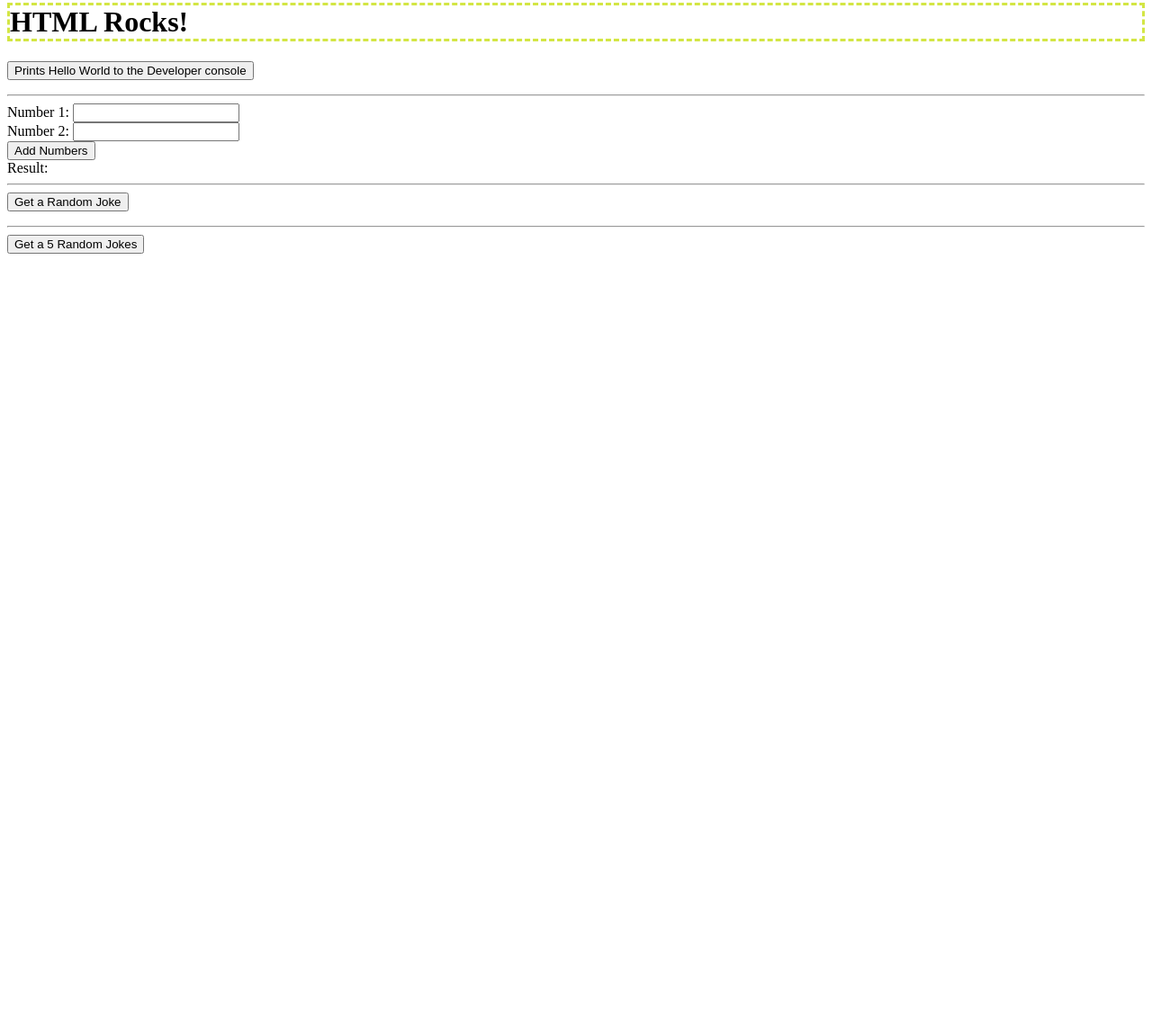
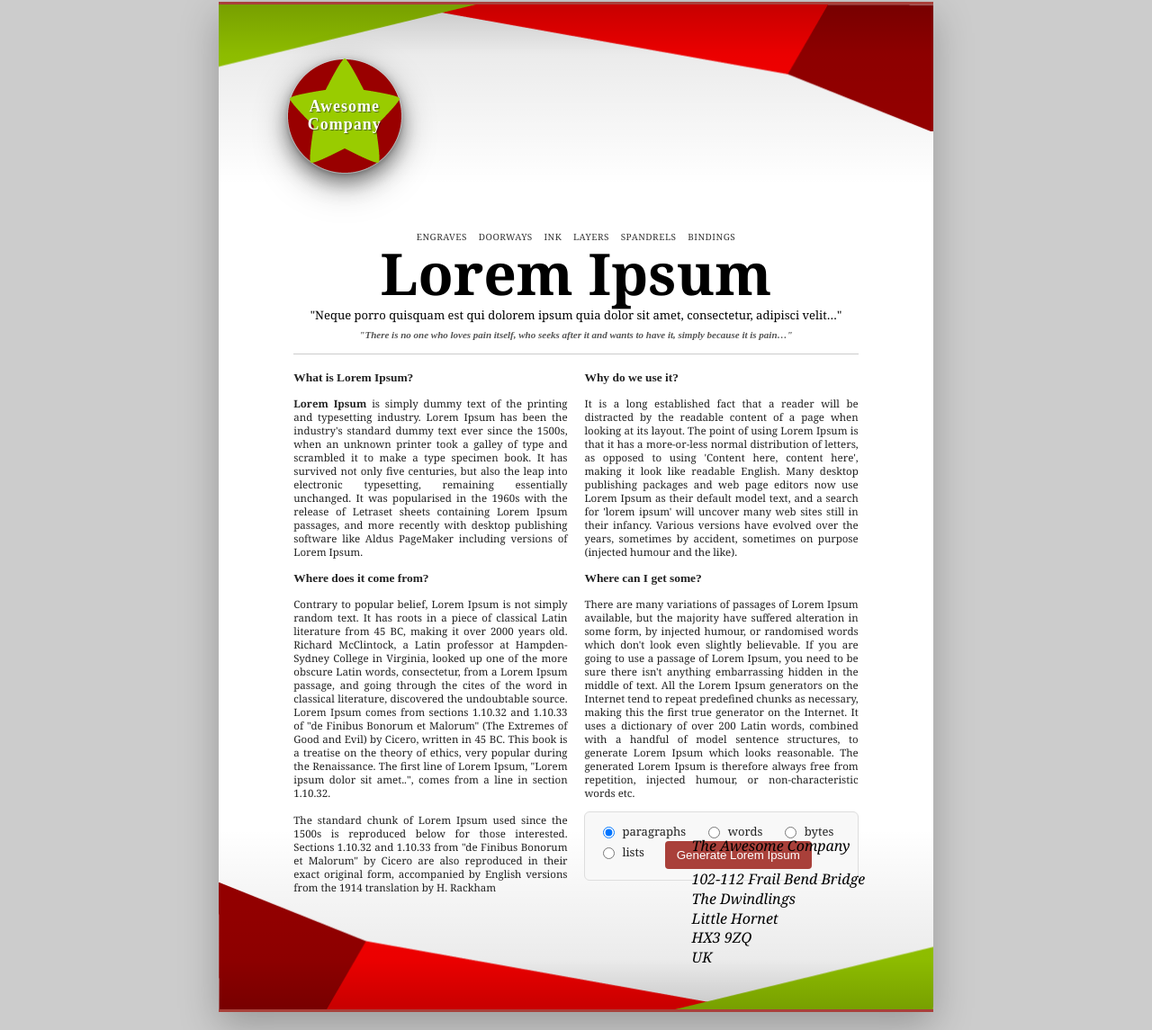
Before and after one commit to jwstringham/M6.2-Lab, a website: page index.html in a window 1280 px wide. Shown: the part 18-1163 px from the top of the page at 90% size. Before the commit the page ends 800 px from the top, so only its background shows below. Drawn offline with Linux system fonts and the light colour scheme.

Commit message:
lab completion

```diff
--- a/css/style.css
+++ /dev/null
@@ -1,29 +0,0 @@
-h1{
-  border-color: #d3e644;
-  border-style: dashed;
-}
-
-table {
-  border-collapse: collapse;
-  width: 100%;
-  margin-bottom: 20px;
-}
-
-th, td {
-  padding: 12px 15px;
-  text-align: left;
-  border-bottom: 1px solid #ddd;
-}
-
-th {
-  background-color: #f2f2f2;
-  font-weight: bold;
-}
-
-tbody tr:nth-child(even) {
-  background-color: #f9f9f9;
-}
-
-tbody tr:hover {
-  background-color: #e9e9e9;
-}
--- a/index.html
+++ b/index.html
@@ -1,108 +1,77 @@
-<!doctype html>
-<html>
+<!DOCTYPE html>
+<html lang="en-US">
+<head>
+  <meta charset="utf-8" />
+  <meta name="viewport" content="width=device-width" />
+  <title>Fancy letterheaded paper</title>
+  <link rel="stylesheet" href="style.css" />
+</head>
+<body>
 
-<head>
-  <meta charset="utf-8">
-  <title>Hello World!</title>
-  <meta name="description" content="">
-  <meta name="viewport" content="width=device-width, initial-scale=1">
-  <link rel="stylesheet" href="css/style.css">
-  <link rel="shortcut icon" href="img/favicon.ico">
-</head>
+  <article class="letter">
+    <h1 class="logo">Awesome<br>Company</h1>
 
-<body>
-  <h1>HTML Rocks!</h1>
-  <p>
-    <button  onclick="helloWorld()">Prints Hello World to the Developer console</button>
-  </p>
-  <hr>
-  <form id="addForm">
-    <label for="num1">Number 1:</label>
-    <input type="number" id="num1" name="num1" required>
-    <br>
-    <label for="num2">Number 2:</label>
-    <input type="number" id="num2" name="num2" required>
-    <br>
-    <button type="submit">Add Numbers</button>
-  </form>
+    <nav class="topnav" aria-label="secondary">
+      <a href="#">ENGRAVES</a>
+      <a href="#">DOORWAYS</a>
+      <a href="#">INK</a>
+      <a href="#">LAYERS</a>
+      <a href="#">SPANDRELS</a>
+      <a href="#">BINDINGS</a>
+    </nav>
 
-  <label id="result">Result:</label>
+    <header class="hero">
+      <h2>Lorem Ipsum</h2>
+      <p class="strap1">"Neque porro quisquam est qui dolorem ipsum quia dolor sit amet, consectetur, adipisci velit…"</p>
+      <p class="strap2">"There is no one who loves pain itself, who seeks after it and wants to have it, simply because it is pain…"</p>
+    </header>
 
-  <hr>
+    <hr class="divider">
 
-  <button id="jokeButton">Get a Random Joke</button>
-  <p id="joke"></p>
+    <section class="content">
+      <div class="grid">
+        <div>
+          <h3>What is Lorem Ipsum?</h3>
+          <p><strong>Lorem Ipsum</strong> is simply dummy text of the printing and typesetting industry. Lorem Ipsum has been the industry's standard dummy text ever since the 1500s, when an unknown printer took a galley of type and scrambled it to make a type specimen book. It has survived not only five centuries, but also the leap into electronic typesetting, remaining essentially unchanged. It was popularised in the 1960s with the release of Letraset sheets containing Lorem Ipsum passages, and more recently with desktop publishing software like Aldus PageMaker including versions of Lorem Ipsum.</p>
 
-  <hr>
-  <button id="jokeButtonTable">Get a  5 Random Jokes</button>
-  <table id="jokeTable"></table>
+          <h3>Where does it come from?</h3>
+          <p>Contrary to popular belief, Lorem Ipsum is not simply random text. It has roots in a piece of classical Latin literature from 45 BC, making it over 2000 years old. Richard McClintock, a Latin professor at Hampden-Sydney College in Virginia, looked up one of the more obscure Latin words, consectetur, from a Lorem Ipsum passage, and going through the cites of the word in classical literature, discovered the undoubtable source. Lorem Ipsum comes from sections 1.10.32 and 1.10.33 of "de Finibus Bonorum et Malorum" (The Extremes of Good and Evil) by Cicero, written in 45 BC. This book is a treatise on the theory of ethics, very popular during the Renaissance. The first line of Lorem Ipsum, "Lorem ipsum dolor sit amet..", comes from a line in section 1.10.32.<br><br>The standard chunk of Lorem Ipsum used since the 1500s is reproduced below for those interested. Sections 1.10.32 and 1.10.33 from "de Finibus Bonorum et Malorum" by Cicero are also reproduced in their exact original form, accompanied by English versions from the 1914 translation by H. Rackham</p>
+        </div>
 
-  <script type="module" script="js/main.js">
-    import {helloWorld, add, fetchRandomJoke, fetch5RandomJokes} from './js/main.js';
+        <div>
+          <h3>Why do we use it?</h3>
+          <p>It is a long established fact that a reader will be distracted by the readable content of a page when looking at its layout. The point of using Lorem Ipsum is that it has a more-or-less normal distribution of letters, as opposed to using 'Content here, content here', making it look like readable English. Many desktop publishing packages and web page editors now use Lorem Ipsum as their default model text, and a search for 'lorem ipsum' will uncover many web sites still in their infancy. Various versions have evolved over the years, sometimes by accident, sometimes on purpose (injected humour and the like).</p>
 
-    // This shows how to assign a function to the window object
-    // so that it can be called from the browser console
-    window.helloWorld = helloWorld;
+          <h3>Where can I get some?</h3>
+          <p>There are many variations of passages of Lorem Ipsum available, but the majority have suffered alteration in some form, by injected humour, or randomised words which don't look even slightly believable. If you are going to use a passage of Lorem Ipsum, you need to be sure there isn't anything embarrassing hidden in the middle of text. All the Lorem Ipsum generators on the Internet tend to repeat predefined chunks as necessary, making this the first true generator on the Internet. It uses a dictionary of over 200 Latin words, combined with a handful of model sentence structures, to generate Lorem Ipsum which looks reasonable. The generated Lorem Ipsum is therefore always free from repetition, injected humour, or non-characteristic words etc.</p>
 
-    // This shows how to add an event listener to a button in the HTML
-    // and call a function when the button is clicked
-    const form = document.getElementById('addForm');
-    form.addEventListener('submit', function(e) {
-      e.preventDefault();
-      const num1 = parseFloat(document.getElementById('num1').value);
-      const num2 = parseFloat(document.getElementById('num2').value);
-      try{
-        const result = add(num1, num2);
-        document.getElementById('result').textContent = `Result: ${result}`;
-      }catch(e){
-        console.error(e);
-        document.getElementById('result').textContent = `Error: ${e.message}`;
-      }
+          <form class="ipsum-controls" id="ipsumForm">
+            <label><input type="radio" name="mode" value="paragraphs" checked> paragraphs</label>
+            <label><input type="radio" name="mode" value="words"> words</label>
+            <label><input type="radio" name="mode" value="bytes"> bytes</label>
+            <label><input type="radio" name="mode" value="lists"> lists</label>
+            <button type="button" id="sayChoice">Generate Lorem Ipsum</button>
+          </form>
+        </div>
+      </div>
+    </section>
 
-    });
+    <address>
+      <p>The Awesome Company</p>
+      <p>102-112 Frail Bend Bridge<br>
+      The Dwindlings<br>
+      Little Hornet<br>
+      HX3 9ZQ<br>
+      UK</p>
+    </address>
+  </article>
 
-    // this shows how to add an event listener to a button in the HTML
-    // that calls a function that fetches a random joke from an API
-    // and displays it on the page
-    const jokebtn = document.getElementById('jokeButton');
-    const jokeresult = document.getElementById('joke');
-    jokebtn.addEventListener('click', async () => {
-      try {
-        jokeresult.textContent = 'Loading...';
-        const joke = await fetchRandomJoke();
-        document.getElementById('joke').textContent = joke;
-      } catch (e) {
-        console.error(e);
-        document.getElementById('joke').textContent = `Error: ${e.message}`;
-      }
-    });
-
-    // this shows how to add an event listener to a button in the HTML
-    // that calls a function that fetches 5 random jokes from an API
-    // and displays them in a table on the page
-    const jokeTableBtn = document.getElementById('jokeButtonTable');
-    const jokeTable = document.getElementById('jokeTable');
-    jokeTableBtn.addEventListener('click', async () => {
-      try {
-        jokeTable.textContent = 'Loading...';
-        const joke = await fetch5RandomJokes();
-        jokeTable.innerHTML = `
-              <thead>
-              <tr>
-                <th>Joke</th>
-              </tr>
-              </thead>
-              <tbody>
-              ${joke.map(j => `<tr><td>${j}</td></tr>`).join('')}
-              </tbody>
-            `;
-      } catch (e) {
-        console.error(e);
-        document.getElementById('joke').textContent = `Error: ${e.message}`;
-      }
+  <!-- Minimal DOM script for the alert() requirement -->
+  <script>
+    document.getElementById('sayChoice').addEventListener('click', () => {
+      const selected = document.querySelector('input[name="mode"]:checked');
+      alert(`Selected option: ${selected ? selected.value : 'none'}`);
     });
   </script>
-
 </body>
-
 </html>
--- a/js/main.js
+++ /dev/null
@@ -1,64 +0,0 @@
-/**
- * This file should only contain functions that don't interact with the DOM.
- * That means no document.querySelector, no document.getElementById, etc.
- * This file should only contain functions that do things like calculations,
- * data manipulation, etc. This is so that we can test these functions
- * without having to worry about the DOM or the browser environment.
- */
-
-/**
- * This function prints the string 'Hello World' to the console
- */
-export function helloWorld() {
-    console.log('Hello World');
-}
-
-/**
- * This function adds two numbers together and returns the sum. This demonstrates
- * how to pass parameters to a function and return a value from a function
- * from HTML.
- * @param {number} a The first number to add
- * @param {number} b The second number to add
- * @returns {number} The sum of the two numbers
- */
-export function add(num1, num2) {
-    if (num1 === undefined || num2 === undefined) {
-        throw new Error('You must provide two numbers to add');
-    }
-    if (typeof num1 !== 'number' || typeof num2 !== 'number') {
-        throw new Error('You must provide two numbers to add');
-    }
-    return num1 + num2;
-}
-
-/**
- * This function fetches a random joke from the "Official Joke API" and returns it.
- * @returns {string} A joke in the format "setup - punchline"
- */
-export async function fetchRandomJoke() {
-    try {
-        const response = await fetch('https://official-joke-api.appspot.com/random_joke');
-        if (!response.ok) {
-            throw new Error('Failed to fetch a joke');
-        }
-        const joke = await response.json();
-        return `${joke.setup} - ${joke.punchline}`;
-    } catch (error) {
-        throw new Error(error.message);
-    }
-}
-
-export async function fetch5RandomJokes() {
-    try {
-        // This endpoint returns 10 jokes, so we need to slice the array to get 5
-        const response = await fetch('https://official-joke-api.appspot.com/random_ten');
-        if (!response.ok) {
-            throw new Error('Failed to fetch a joke');
-        }
-        const jokes = await response.json();
-        // Slice the first 5 jokes from the array
-        return jokes.slice(0, 5).map(joke => `${joke.setup} - ${joke.punchline}`);
-    } catch (error) {
-        throw new Error(error.message);
-    }
-}
--- /dev/null
+++ b/style.css
@@ -0,0 +1,177 @@
+* { box-sizing: border-box; }
+
+html { font-family: Georgia, "Times New Roman", serif; }
+
+body {
+  margin: 0;
+  background: #ccc;
+}
+
+article.letter {
+  width: 210mm;
+  height: 297mm;
+  margin: 20px auto;
+  position: relative;
+
+  background: #fff url("./top-image.png") top center / contain no-repeat;
+
+  border-top: 1mm solid #a9403a;
+  border-bottom: 1mm solid #a9403a;
+  box-shadow: 0 15px 40px rgba(0,0,0,.25);
+  overflow: hidden;
+}
+
+article.letter {
+  background:
+    linear-gradient(
+      to bottom,
+      rgba(0,0,0,.22) 0%,
+      rgba(0,0,0,.08) 5%,
+      rgba(0,0,0,0)   18%,
+      rgba(0,0,0,0)   82%,
+      rgba(0,0,0,.08) 95%,
+      rgba(0,0,0,.22) 100%
+    ),
+    url("./top-image.png") top center / contain no-repeat,
+    url("./bottom-image.png") bottom center / contain no-repeat,
+    #fff;
+}
+
+address {
+  position: absolute;
+  bottom: 8mm;
+  right: 20mm;
+  font-style: normal;
+  line-height: 1.35;
+}
+
+h1.logo {
+  position: absolute;
+  top: 12mm;
+  left: 20mm;
+  width: 128px;
+  height: 128px;
+  padding-top: 44px;
+
+  font: 700 18px/1.1 "Times New Roman", Georgia, serif;
+  letter-spacing: 1px;
+  text-align: center;
+  color: #fff;
+  text-shadow: 1px 1px 1px rgba(0,0,0,.5);
+
+  background-image: url("./logo.png");
+  background-position: center;
+  background-repeat: no-repeat;
+  background-size: cover;
+
+  border-radius: 50%;
+  overflow: hidden;
+
+  filter: drop-shadow(0 10px 18px rgba(0,0,0,.32))
+          drop-shadow(0 2px 4px rgba(0,0,0,.18));
+
+  box-shadow: 0 10px 18px rgba(0,0,0,.25),
+              0 2px 4px rgba(0,0,0,.12);
+
+  position: absolute;
+  z-index: 2;
+}
+
+.topnav {
+  position: absolute;
+  top: 67mm;
+  width: 100%;
+  text-align: center;
+  font: 10px/1 Georgia, serif;
+  letter-spacing: .5px;
+}
+.topnav a {
+  color: #333;
+  text-decoration: none;
+  margin: 0 .3rem;
+}
+.topnav a:hover { text-decoration: underline; }
+
+.hero {
+  text-align: center;
+  margin-top: 70mm;
+  padding: 0 22mm;
+}
+.hero h2 {
+  font: 700 64px/1.05 "Lucida Handwriting", Georgia, serif;
+  margin: 0 0 .25rem;
+}
+
+.hero .strap1 {
+  font-size: 13px;
+  color: #000000;
+  margin: 0 auto 2mm;
+  max-width: 160mm;
+}
+
+.hero .strap2 {
+  font: italic 700 11px "Times New Roman", Georgia, serif;
+  color: #555;
+  margin: 0 auto 4mm;
+  max-width: 145mm;
+}
+
+.content {
+  padding: 0 22mm 60mm;
+  color: #222;
+  font-size: 11.5px;
+  text-align: justify;
+}
+
+.content .grid h3 {
+  font-family: "Lucida Handwriting";
+}
+
+hr.divider{
+  border: 0;
+  border-top: 1px solid rgba(0,0,0,.2);
+  box-shadow: 0 1px 0 rgba(255,255,255,.9) inset;
+  width: calc(100% - 44mm);
+  margin: 1mm auto 1mm;
+}
+
+.grid {
+  display: grid;
+  grid-template-columns: 1fr 1fr;
+  gap: 5mm;
+}
+
+.ipsum-controls {
+  display: inline-block;
+  margin-top: .1rem;
+  padding: .75rem .9rem;
+  border: 1px solid #ddd;
+  border-radius: 6px;
+  background: #f8f8f8;
+}
+.ipsum-controls label {
+  display: inline-flex;
+  align-items: center;
+  gap: .35rem;
+  margin-right: .75rem;
+  font-size: 13px;
+}
+.ipsum-controls button {
+  margin-left: .5rem;
+  padding: .5rem .8rem;
+  border: none;
+  background: #a9403a;
+  color: #fff;
+  border-radius: 4px;
+  cursor: pointer;
+}
+.ipsum-controls button:hover { filter: brightness(.95); }
+
+article.letter address {
+  font-style: italic;
+}
+
+@media print {
+  body { background: none; }
+  article.letter { box-shadow: none; margin: 0 auto; }
+}
```
Also changed, not shown: test/test.js (deleted, +0 -50 lines), README.md, bottom-image.png (added), img/favicon.ico (deleted), logo.png (added), top-image.png (added).
